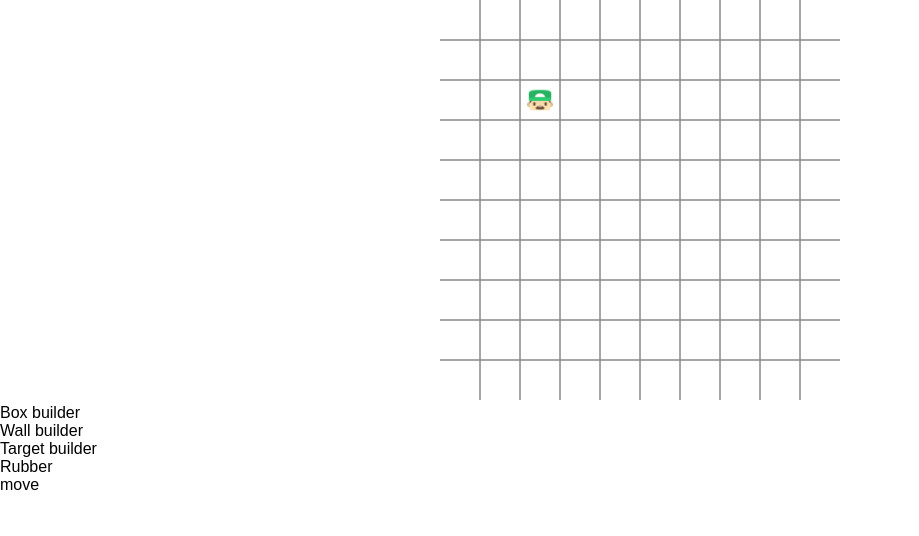
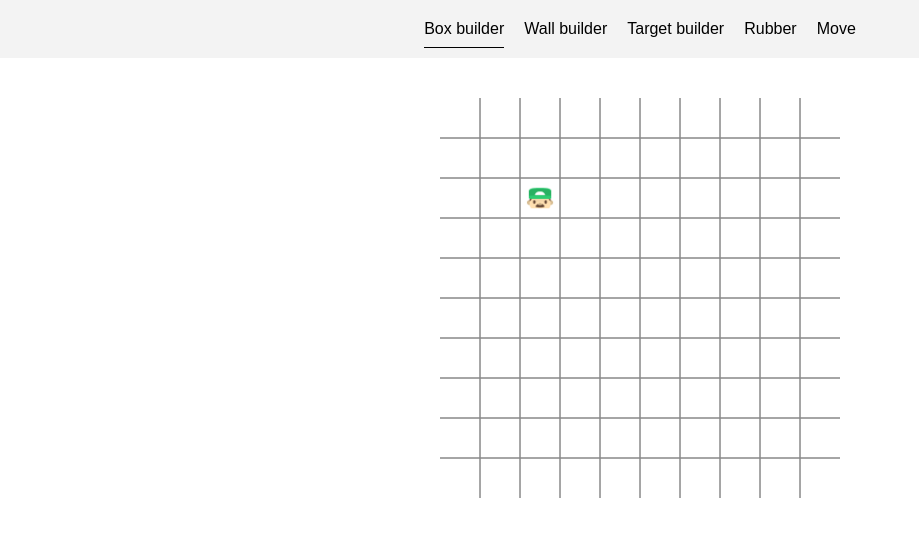
Before and after one commit to team-nullptr/sokoban, a website built with webpack: page src/index.html in a window 1280 px wide. Both pictures are taken after a click on the item "Box builder". Shown: the whole page, without its empty margins (0-919 px from the left). Built offline with nearby package versions, Linux system fonts and the light colour scheme.

Commit message:
Editor navbar styles added

```diff
--- a/src/modules/editor/Editor.ts
+++ b/src/modules/editor/Editor.ts
@@ -168,7 +168,7 @@ export default class Editor {
   private getCellFromPosition(pos: Vector) {
     // Run util function for getting cell from position
     return getCellFromPosition(
-      { x: this.canvasStartX, y: 0 },
+      { x: this.canvasStartX, y: this.ctx.canvas.parentElement!.offsetTop },
       { x: pos.x, y: pos.y },
       this.gridSize,
       this.cellSize
@@ -203,6 +203,8 @@ export default class Editor {
       y: e.clientY,
     })!;
 
+    console.log(from, to);
+
     // Generate selection based on it's bounds
     if (to && from)
       for (let x = Math.min(from.x, to.x); x <= Math.max(from.x, to.x); x++) {
@@ -234,7 +236,7 @@ export default class Editor {
     // Render rectangle
     this.uiCtx.fillRect(
       this.selectionStart!.x,
-      this.selectionStart!.y,
+      this.selectionStart!.y - this.ctx.canvas.parentElement!.offsetTop,
       e.clientX - this.selectionStart!.x,
       e.clientY - this.selectionStart!.y
     );
--- a/src/modules/editor/models/Tools.ts
+++ b/src/modules/editor/models/Tools.ts
@@ -53,7 +53,7 @@ export const TargetBuilder = new BuilderTool('Target builder', (layout, cell) =>
 });
 
 export const ElementsTransferor = new TransferorTool(
-  'move',
+  'Move',
   (layout, selection, prevCell, currentCell, gridSize) => {
     // If previous cell is the same as current cell return unmodified layout
     if (!prevCell || (prevCell.x === currentCell.x && prevCell.y === currentCell.y))
--- a/src/modules/editor/utils/cellUtils.ts
+++ b/src/modules/editor/utils/cellUtils.ts
@@ -13,6 +13,14 @@ export const compareCells = (cellA: Vector | undefined, cellB: Vector | undefine
   return false;
 };
 
+/**
+ * Checks if selection can be shifted by depcified vector
+ * @param layout Level layout
+ * @param selection Selected items
+ * @param shift Shift vector
+ * @param gridSize Size of edit grid
+ * @returns If selection can be moved
+ */
 export const checkTransform = (
   layout: LevelLayout,
   selection: Vector[],
@@ -108,8 +116,8 @@ export const getCellFromPosition = (
   if (
     eventPos.x < gridStart.x ||
     eventPos.y < gridStart.y ||
-    cellSize * gridDim.x + gridStart.x < eventPos.x ||
-    cellSize * gridDim.y + gridStart.y < eventPos.y
+    cellSize * gridDim.x + gridStart.x <= eventPos.x ||
+    cellSize * gridDim.y + gridStart.y <= eventPos.y
   ) {
     return undefined;
   }
--- a/src/modules/ui-manager/views/EditorLayer.ts
+++ b/src/modules/ui-manager/views/EditorLayer.ts
@@ -128,16 +128,17 @@ export default class EditorLayer extends Layer {
   }
 
   render(): void {
-    // Set styles for ui canvas
-    this.uiCanvas.style.pointerEvents = 'none';
-    this.uiCanvas.style.position = 'absolute';
-    this.uiCanvas.style.top = '0';
-    this.uiCanvas.style.left = '0';
+    // Set class for ui canvas
+    this.uiCanvas.classList.add('event-layer');
 
-    // Attach canvas
-    this.element.appendChild(this.canvas);
-    this.element.appendChild(this.uiCanvas);
+    const editorContainer = document.createElement('section');
+    editorContainer.classList.add('editor-container');
+
     // Attach all widgets to parent element
     this.element.appendChild(this.editorNav.element);
+    // Attach canvas
+    editorContainer.appendChild(this.canvas);
+    editorContainer.appendChild(this.uiCanvas);
+    this.element.appendChild(editorContainer);
   }
 }
--- a/src/modules/ui-manager/views/EditorNavWidget.ts
+++ b/src/modules/ui-manager/views/EditorNavWidget.ts
@@ -1,15 +1,24 @@
 import { Tool } from '../../editor/models/Tool';
+import Vector from '../../game-runner/models/Vector';
 import Layer from '../models/Layer';
 
 export enum EditorNavEvents {
   TOOL_SELECTION,
+  GRID_SIZE_CHANGE,
 }
 
 type ToolSubscriber = (value: Tool) => void;
+type GridSizeSubscriber = (value: Vector) => void;
 
 export default class EditorNavWidget extends Layer {
   element = document.createElement('nav');
+
+  // Subscribers
   private toolSubscribers: ToolSubscriber[] = [];
+  private gridSizeSubscribers: GridSizeSubscriber[] = [];
+
+  // Selected nav tool
+  private selectedToolElement: HTMLElement | undefined;
 
   constructor(private tools: Tool[]) {
     super();
@@ -41,18 +50,34 @@ export default class EditorNavWidget extends Layer {
     }
   }
 
+  private onToolClick(element: HTMLElement, tool: Tool) {
+    // Get nav elements
+    const listElements = document.querySelectorAll('.editor-menu-element');
+
+    // Clear selected class on nav elements
+    listElements.forEach(element => {
+      element.classList.remove('editor-menu-element--selected');
+    });
+
+    // Add selected class list on clicked nav element
+    element.classList.add('editor-menu-element--selected');
+
+    // Notify tool selection subscribers
+    this.notify(EditorNavEvents.TOOL_SELECTION, tool);
+  }
+
   render(): void {
     // Create unordered list
     const ul = document.createElement('ul');
+    ul.classList.add('editor-menu');
 
     this.tools.forEach(tool => {
       // Create list item
       const li = document.createElement('li');
+      li.classList.add('editor-menu-element');
 
       // Notify all subscribers about new tool being selected
-      li.addEventListener('click', () => {
-        this.notify(EditorNavEvents.TOOL_SELECTION, tool);
-      });
+      li.addEventListener('click', () => this.onToolClick(li, tool));
 
       // Create element for tool name
       const p = document.createElement('p');
--- /dev/null
+++ b/src/scss/_editor.scss
@@ -0,0 +1,45 @@
+.event-layer {
+  position: absolute;
+  top: 0;
+  left: 0;
+  pointer-events: none;
+}
+
+.editor-container {
+  position: relative;
+}
+
+.editor-menu {
+  padding: 20px 10px;
+  list-style: none;
+  display: flex;
+  justify-content: center;
+  background: rgb(243, 243, 243);
+  margin-bottom: 40px;
+}
+
+.editor-menu-element {
+  position: relative;
+  margin: 0 10px;
+  cursor: pointer;
+  transition: transform 0.1s ease-in-out;
+
+  &::after {
+    content: '';
+    display: block;
+    position: absolute;
+    left: 0;
+    bottom: -10px;
+    width: 100%;
+    height: 1px;
+    background: black;
+    transition: transform 0.1s ease-in-out;
+    transform: scaleX(0);
+  }
+
+  &--selected {
+    &::after {
+      transform: scaleX(1);
+    }
+  }
+}
--- a/src/scss/main.scss
+++ b/src/scss/main.scss
@@ -34,3 +34,4 @@ main > section {
 @import 'stats';
 @import 'list';
 @import 'controls';
+@import 'editor';
```
